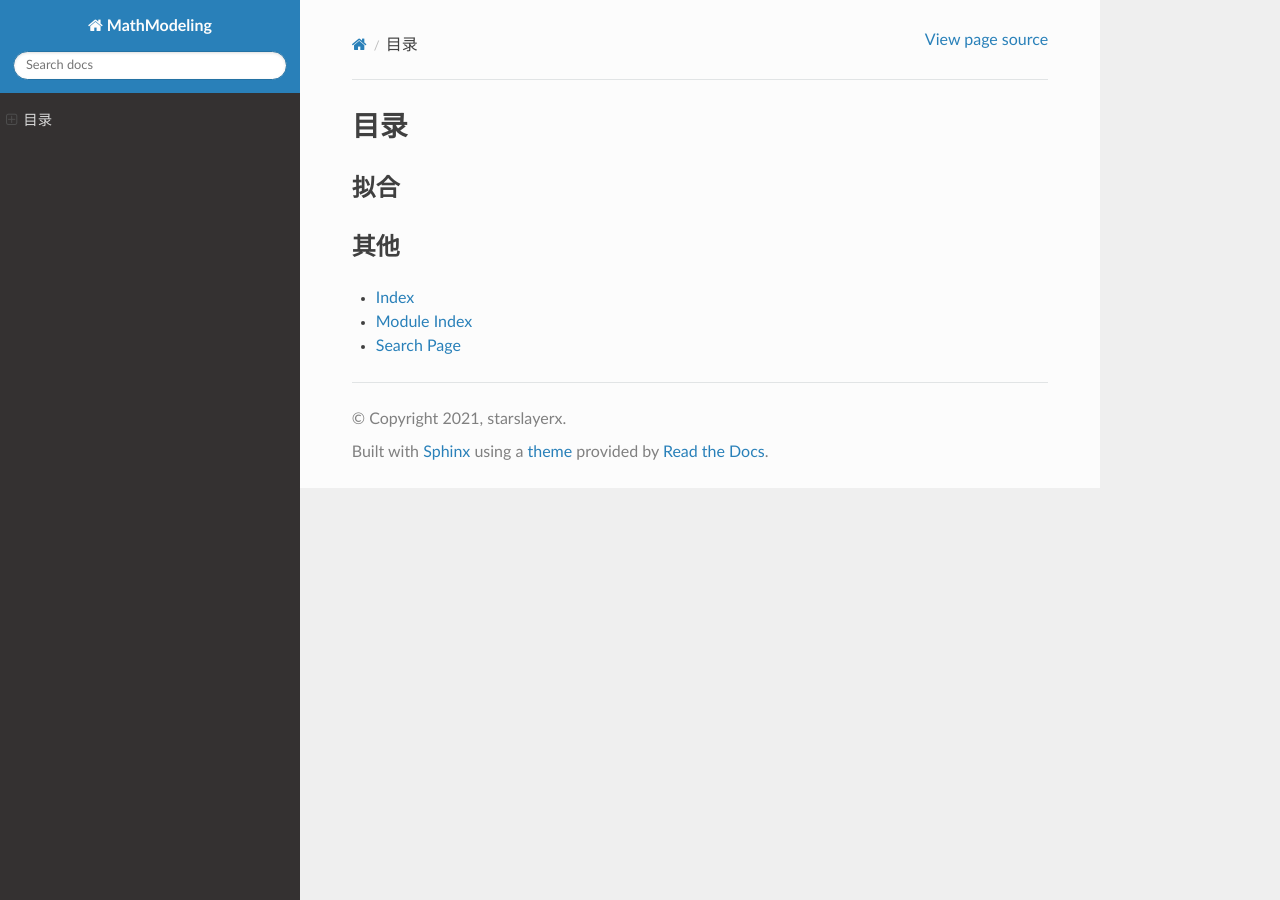
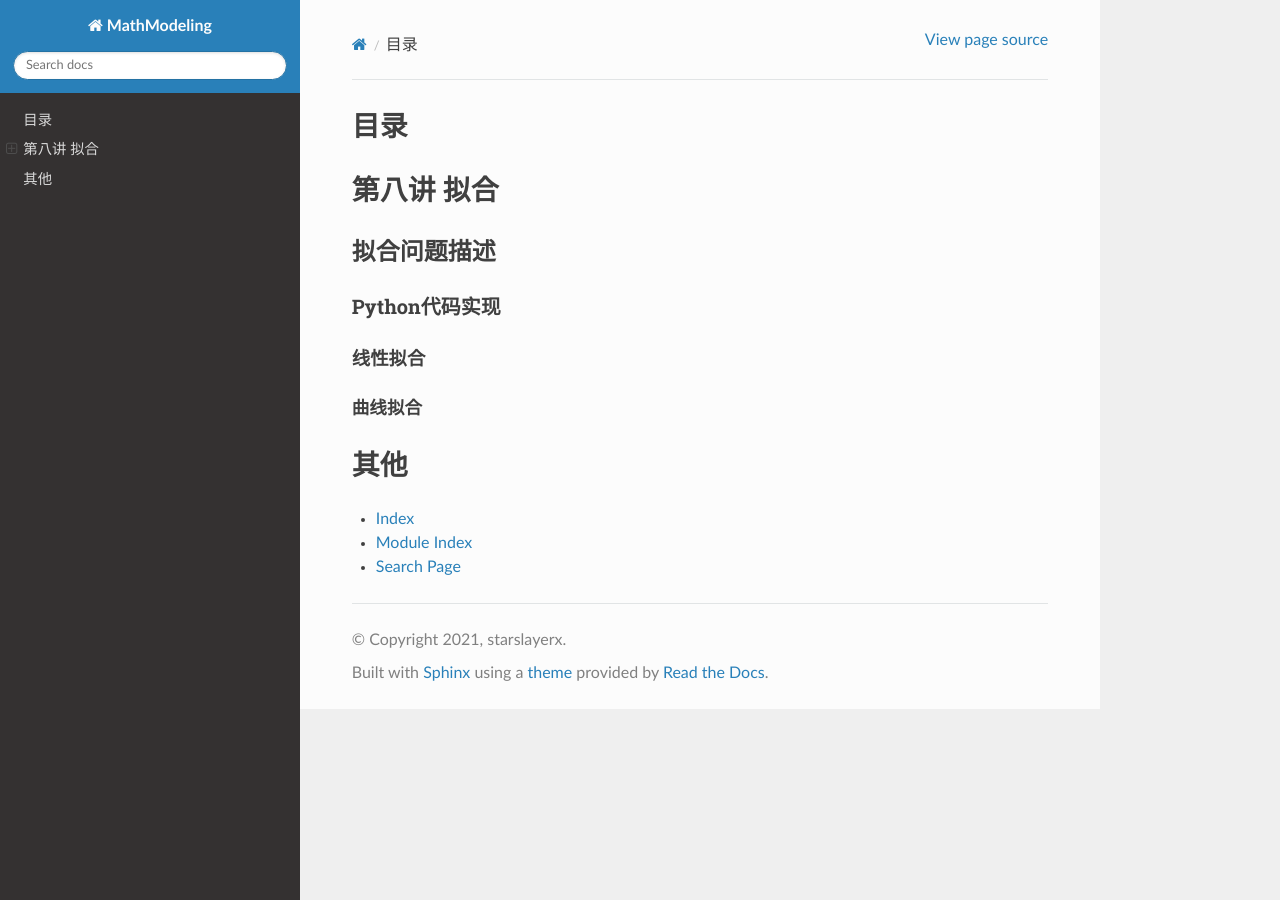
Before and after one commit to Starslayerx/MathModeling, a Sphinx documentation site: the page built from docs/source/index.rst, in a window 1280 px wide. Built offline with Sphinx 7.4.7 and the Read the Docs theme 2.0.0, drawn with Linux system fonts in a browser that asks for light colours.

Commit message:
Update index.rst

```diff
--- a/docs/source/index.rst
+++ b/docs/source/index.rst
@@ -6,15 +6,27 @@
 =================
 目录
 =================
-拟合
+
 =================
+第八讲 拟合
+=================
+-----------------
+拟合问题描述
+-----------------
+Python代码实现
+----------------
+^^^^^^^^^^^^^^^
+线性拟合
+^^^^^^^^^^^^^^^
+曲线拟合
+^^^^^^^^^^^^^^^
 
 .. toctree::
    :maxdepth: 2
    :caption: Contents:
 
 
-
+=======
 其他
 =======
 
```
